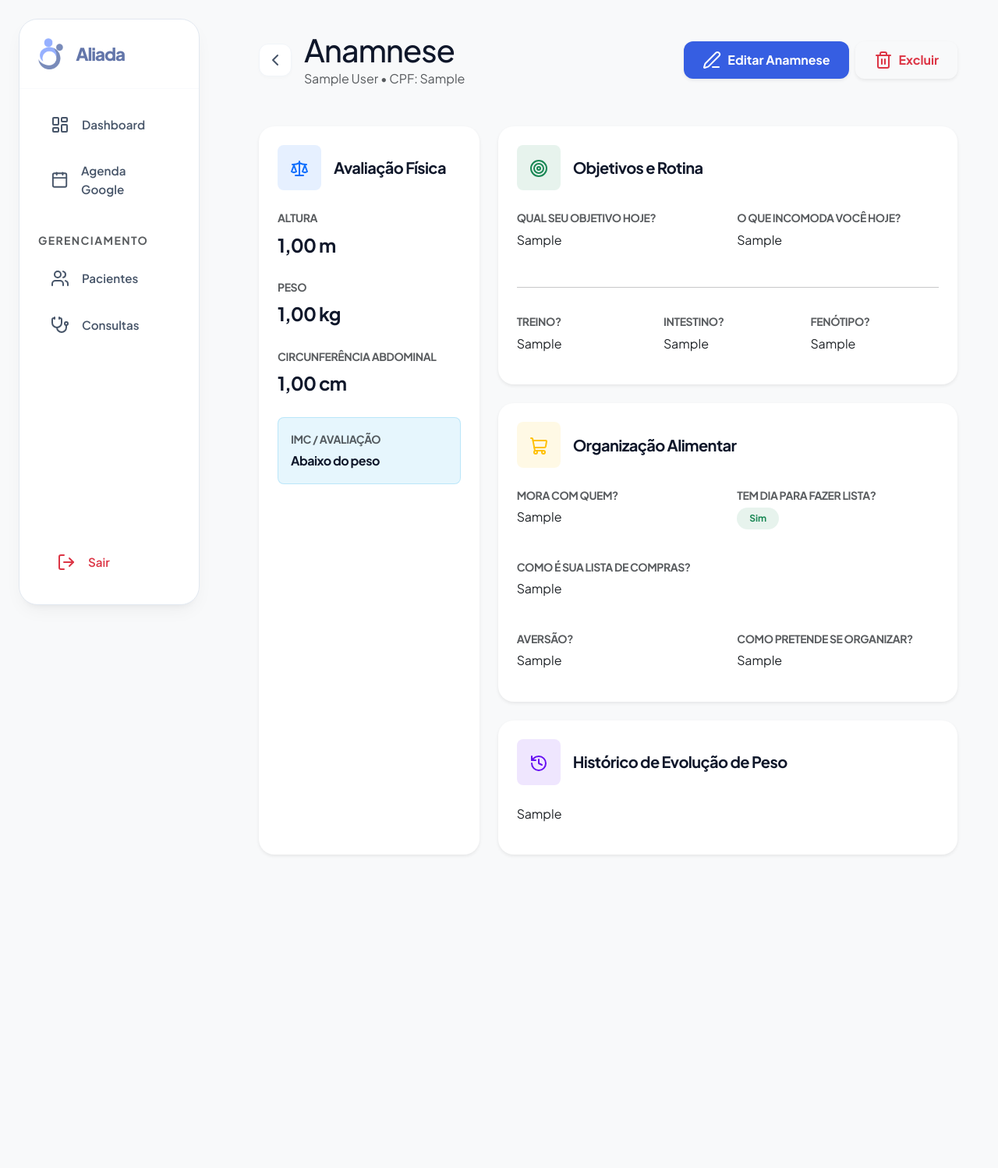
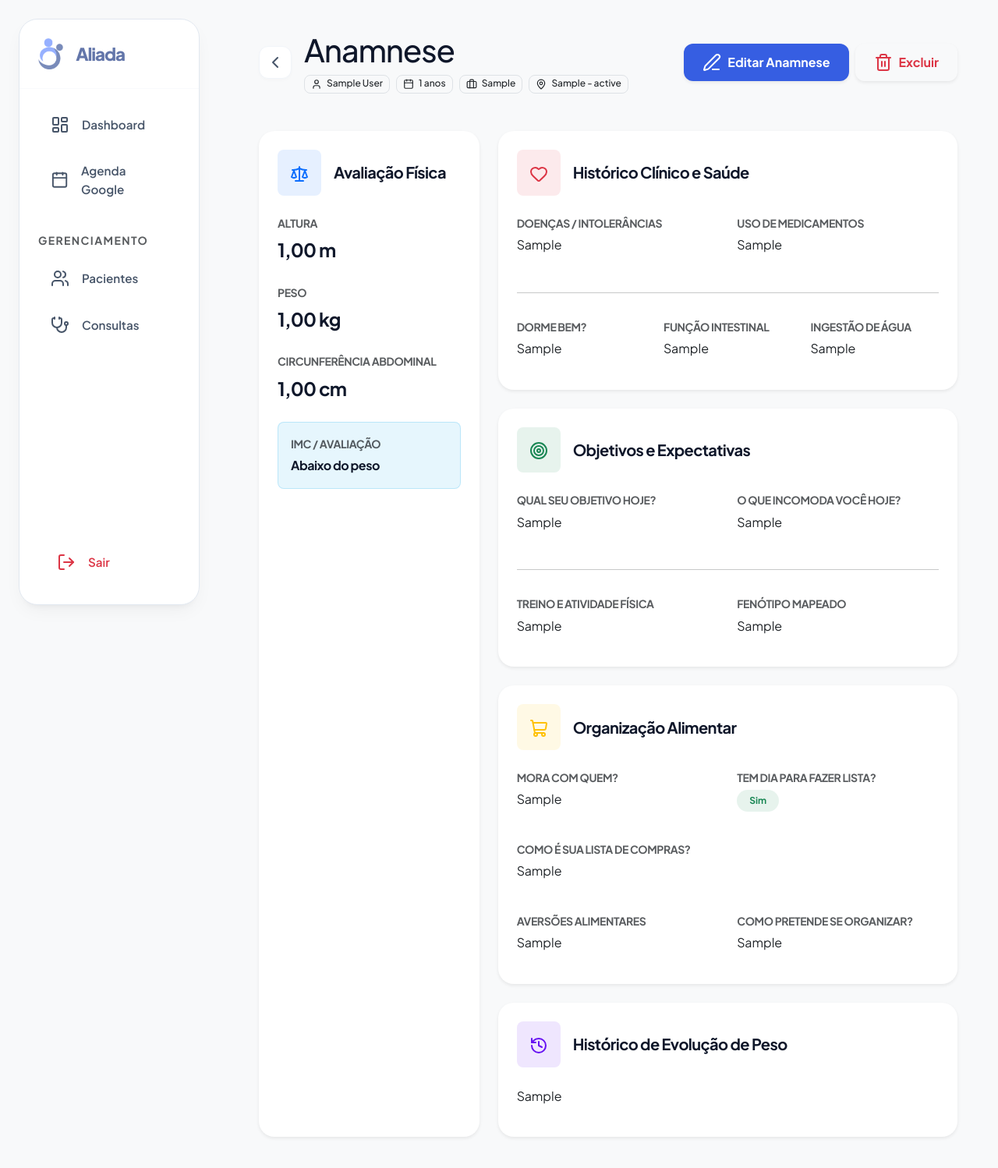
Before and after one commit to lcdeprojects/ag_kit, a Django app: template clinic/templates/clinic/anamnese_detail.html in a window 1280 px wide. Shown: the whole page at 78% size. Before the commit the page ends 1097 px from the top, so only its background shows below. Run offline with Django 5.2, Linux system fonts and the light colour scheme; the template is opened without the code that fills it: values that come from a table or form of the project are taken from there, others are empty; tables that the repository leaves empty hold one stand-in row (values such as "Sample post").

Commit message:
commit_0304

```diff
--- a/clinic/models/anamnese.py
+++ b/clinic/models/anamnese.py
@@ -39,7 +39,6 @@ class Anamnese(models.Model):
     aversao = models.CharField(max_length=100, blank=False, null=True, verbose_name="Aversão?")
     organizacao = models.TextField(blank=False, null=True, verbose_name="Como pretende se organizar?")
     historico_peso = models.TextField(blank=False, null=True, verbose_name="Histórico de Evolução de Peso")
-    nome = models.CharField(max_length=100, blank=False, null=True, verbose_name="Nome")
     cidade = models.CharField(max_length=100, blank=False, null=True, verbose_name="Cidade")
     estado = models.CharField(max_length=2, blank=False, null=True, verbose_name="Estado")
     profissao = models.CharField(max_length=100, blank=False, null=True, verbose_name="Profissão")
--- a/clinic/templates/clinic/anamnese_detail.html
+++ b/clinic/templates/clinic/anamnese_detail.html
@@ -10,8 +10,13 @@
             <i data-lucide="chevron-left"></i>
         </button>
         <div>
-            <h1 class="fw-extrabold mb-0">Anamnese</h1>
-            <p class="text-muted mb-0">{{ patient.name }} • CPF: {{ patient.cpf }}</p>
+            <h1 class="fw-extrabold mb-1">Anamnese</h1>
+            <div class="d-flex flex-wrap gap-2 mt-2">
+                <span class="badge bg-slate-50 text-dark fw-medium border px-2 py-1"><i data-lucide="user" class="me-1" style="width:14px;height:14px"></i> {{ patient.name }}</span>
+                {% if anamnese.idade %}<span class="badge bg-slate-50 text-dark fw-medium border px-2 py-1"><i data-lucide="calendar" class="me-1" style="width:14px;height:14px"></i> {{ anamnese.idade }} anos</span>{% endif %}
+                {% if anamnese.profissao %}<span class="badge bg-slate-50 text-dark fw-medium border px-2 py-1"><i data-lucide="briefcase" class="me-1" style="width:14px;height:14px"></i> {{ anamnese.profissao }}</span>{% endif %}
+                {% if anamnese.cidade or anamnese.estado %}<span class="badge bg-slate-50 text-dark fw-medium border px-2 py-1"><i data-lucide="map-pin" class="me-1" style="width:14px;height:14px"></i> {{ anamnese.cidade }}{% if anamnese.estado %} - {{ anamnese.estado }}{% endif %}</span>{% endif %}
+            </div>
         </div>
     </div>
     <div class="d-flex gap-2">
@@ -38,17 +43,17 @@
 
                 <div class="mb-4">
                     <label class="text-muted small text-uppercase fw-bold mb-1 d-block">Altura</label>
-                    <p class="fs-4 fw-bold text-slate-800">{{ anamnese.altura }} m</p>
+                    <p class="fs-4 fw-bold text-slate-800">{% if anamnese.altura %}{{ anamnese.altura }} m{% else %}--{% endif %}</p>
                 </div>
 
                 <div class="mb-4">
                     <label class="text-muted small text-uppercase fw-bold mb-1 d-block">Peso</label>
-                    <p class="fs-4 fw-bold text-slate-800">{{ anamnese.peso }} kg</p>
+                    <p class="fs-4 fw-bold text-slate-800">{% if anamnese.peso %}{{ anamnese.peso }} kg{% else %}--{% endif %}</p>
                 </div>
 
                 <div class="mb-4">
                     <label class="text-muted small text-uppercase fw-bold mb-1 d-block">Circunferência Abdominal</label>
-                    <p class="fs-4 fw-bold text-slate-800">{{ anamnese.circunferencia_abdominal }} cm</p>
+                    <p class="fs-4 fw-bold text-slate-800">{% if anamnese.circunferencia_abdominal %}{{ anamnese.circunferencia_abdominal }} cm{% else %}--{% endif %}</p>
                 </div>
 
                 <div class="p-3 rounded-3 border
@@ -60,52 +65,89 @@
                     {% elif anamnese.imc_avaliacao == 'Obesidade Grau III' %}imc-grau-3
                     {% else %}bg-slate-50{% endif %}">
                     <label class="text-muted small text-uppercase fw-bold mb-1 d-block">IMC / Avaliação</label>
-                    <p class="mb-0 fw-bold">{{ anamnese.imc_avaliacao }}</p>
+                    <p class="mb-0 fw-bold">{{ anamnese.imc_avaliacao|default:"Não avaliado" }}</p>
                 </div>
             </div>
         </div>
     </div>
 
-    <!-- Coluna 2: Objetivos e Hábitos -->
+    <!-- Coluna 2: Objetivos, Histórico e Hábitos -->
     <div class="col-md-8">
+
+        <!-- Histórico Médico e Saúde -->
+        <div class="card border-0 shadow-sm mb-4">
+            <div class="card-body p-4 text-slate-800">
+                <div class="d-flex align-items-center mb-4">
+                    <div class="bg-danger-soft p-3 rounded-3 me-3 text-danger">
+                        <i data-lucide="heart" style="width: 24px; height: 24px;"></i>
+                    </div>
+                    <h5 class="fw-bold mb-0">Histórico Clínico e Saúde</h5>
+                </div>
+
+                <div class="row g-4">
+                    <div class="col-md-6">
+                        <label class="text-muted small text-uppercase fw-bold mb-1 d-block">Doenças / Intolerâncias</label>
+                        <p class="mb-3">{% if anamnese.doenca_intolerancia %}{{ anamnese.doenca_intolerancia }}{% else %}<em class="text-muted">Não informado</em>{% endif %}</p>
+                    </div>
+                    <div class="col-md-6">
+                        <label class="text-muted small text-uppercase fw-bold mb-1 d-block">Uso de Medicamentos</label>
+                        <p class="mb-3">{% if anamnese.medicamentos %}{{ anamnese.medicamentos }}{% else %}<em class="text-muted">Não informado</em>{% endif %}</p>
+                    </div>
+                    <div class="col-12">
+                        <hr class="my-2 opacity-10">
+                    </div>
+                    <div class="col-md-4">
+                        <label class="text-muted small text-uppercase fw-bold mb-1 d-block">Dorme bem?</label>
+                        <p class="mb-3">{% if anamnese.sono %}{{ anamnese.sono }}{% else %}<em class="text-muted">--</em>{% endif %}</p>
+                    </div>
+                    <div class="col-md-4">
+                        <label class="text-muted small text-uppercase fw-bold mb-1 d-block">Função Intestinal</label>
+                        <p class="mb-3">{% if anamnese.intestino %}{{ anamnese.intestino }}{% else %}<em class="text-muted">--</em>{% endif %}</p>
+                    </div>
+                    <div class="col-md-4">
+                        <label class="text-muted small text-uppercase fw-bold mb-1 d-block">Ingestão de Água</label>
+                        <p class="mb-0">{% if anamnese.toma_agua %}{{ anamnese.toma_agua }}{% else %}<em class="text-muted">--</em>{% endif %}</p>
+                    </div>
+                </div>
+            </div>
+        </div>
+
+        <!-- Objetivos e Expectativas -->
         <div class="card border-0 shadow-sm mb-4">
             <div class="card-body p-4 text-slate-800">
                 <div class="d-flex align-items-center mb-4">
                     <div class="bg-success-soft p-3 rounded-3 me-3">
                         <i data-lucide="target" class="text-success"></i>
                     </div>
-                    <h5 class="fw-bold mb-0">Objetivos e Rotina</h5>
+                    <h5 class="fw-bold mb-0">Objetivos e Expectativas</h5>
                 </div>
 
                 <div class="row g-4">
                     <div class="col-md-6">
                         <label class="text-muted small text-uppercase fw-bold mb-1 d-block">Qual seu objetivo hoje?</label>
-                        <p class="mb-3">{{ anamnese.objetivo }}</p>
+                        <p class="mb-3">{{ anamnese.objetivo|default:"--" }}</p>
                     </div>
                     <div class="col-md-6">
                         <label class="text-muted small text-uppercase fw-bold mb-1 d-block">O que incomoda você hoje?</label>
-                        <p class="mb-3">{{ anamnese.o_que_incomoda }}</p>
+                        <p class="mb-3">{{ anamnese.o_que_incomoda|default:"--" }}</p>
                     </div>
                     <div class="col-12">
                         <hr class="my-2 opacity-10">
                     </div>
-                    <div class="col-md-4">
-                        <label class="text-muted small text-uppercase fw-bold mb-1 d-block">Treino?</label>
-                        <p class="mb-3">{{ anamnese.treino }}</p>
+                    <div class="col-md-6">
+                        <label class="text-muted small text-uppercase fw-bold mb-1 d-block">Treino e Atividade Física</label>
+                        <p class="mb-3">{{ anamnese.treino|default:"--" }}</p>
                     </div>
-                    <div class="col-md-4">
-                        <label class="text-muted small text-uppercase fw-bold mb-1 d-block">Intestino?</label>
-                        <p class="mb-3">{{ anamnese.intestino }}</p>
-                    </div>
-                    <div class="col-md-4">
-                        <label class="text-muted small text-uppercase fw-bold mb-1 d-block">Fenótipo?</label>
-                        <p class="mb-0">{{ anamnese.fenotipo }}</p>
+                    <div class="col-md-6">
+                        <label class="text-muted small text-uppercase fw-bold mb-1 d-block">Fenótipo Mapeado</label>
+                        <p class="mb-0">{{ anamnese.fenotipo|default:"--" }}</p>
                     </div>
                 </div>
             </div>
         </div>
 
-        <div class="card border-0 shadow-sm">
+        <!-- Organização Alimentar -->
+        <div class="card border-0 shadow-sm mb-4">
             <div class="card-body p-4 text-slate-800">
                 <div class="d-flex align-items-center mb-4">
                     <div class="bg-warning-soft p-3 rounded-3 me-3">
@@ -117,41 +159,46 @@
                 <div class="row g-4">
                     <div class="col-md-6">
                         <label class="text-muted small text-uppercase fw-bold mb-1 d-block">Mora com quem?</label>
-                        <p class="mb-3">{{ anamnese.mora_com_quem }}</p>
+                        <p class="mb-3">{{ anamnese.mora_com_quem|default:"--" }}</p>
                     </div>
                     <div class="col-md-6">
                         <label class="text-muted small text-uppercase fw-bold mb-1 d-block">Tem dia para fazer lista?</label>
+                        {% if anamnese.tem_dia_lista_compras %}
                         <span class="badge {% if anamnese.tem_dia_lista_compras == 'Sim' %}bg-success-soft text-success{% else %}bg-slate-100 text-slate-600{% endif %} px-3 py-2 rounded-pill">
                             {{ anamnese.tem_dia_lista_compras }}
                         </span>
+                        {% else %}
+                        <em class="text-muted">--</em>
+                        {% endif %}
                     </div>
                     <div class="col-12">
                         <label class="text-muted small text-uppercase fw-bold mb-1 d-block">Como é sua lista de compras?</label>
-                        <p class="mb-3">{{ anamnese.como_e_lista_compras }}</p>
+                        <p class="mb-3">{{ anamnese.como_e_lista_compras|default:"--" }}</p>
                     </div>
                     <div class="col-md-6">
-                        <label class="text-muted small text-uppercase fw-bold mb-1 d-block">Aversão?</label>
-                        <p class="mb-3">{{ anamnese.aversao }}</p>
+                        <label class="text-muted small text-uppercase fw-bold mb-1 d-block">Aversões Alimentares</label>
+                        <p class="mb-3">{{ anamnese.aversao|default:"--" }}</p>
                     </div>
                     <div class="col-md-6">
                         <label class="text-muted small text-uppercase fw-bold mb-1 d-block">Como pretende se organizar?</label>
-                        <p class="mb-0">{{ anamnese.organizacao }}</p>
+                        <p class="mb-0">{{ anamnese.organizacao|default:"--" }}</p>
                     </div>
                 </div>
             </div>
         </div>
 
+        <!-- Histórico de Peso -->
         <div class="card border-0 shadow-sm mt-4">
             <div class="card-body p-4 text-slate-800">
                 <div class="d-flex align-items-center mb-4">
                     <div class="bg-indigo-soft p-3 rounded-3 me-3">
                         <i data-lucide="history" class="text-indigo"></i>
                     </div>
-                    <h5 class="fw-bold mb-0">Histórico de Evolução de Peso  </h5>
+                    <h5 class="fw-bold mb-0">Histórico de Evolução de Peso</h5>
                 </div>
                 <div class="row g-4">
                     <div class="col-12">
-                        <p class="mb-0">{{ anamnese.historico_peso|linebreaks }}</p>
+                        <p class="mb-0">{{ anamnese.historico_peso|default:"Nenhum histórico registrado."|linebreaks }}</p>
                     </div>
                 </div>
             </div>
--- a/clinic/views/anamnese.py
+++ b/clinic/views/anamnese.py
@@ -40,7 +40,7 @@ class AnamneseCreateView(LoginRequiredMixin, CrudMixin, CreateView):
         'como_e_lista_compras', 'fenotipo', 'o_que_incomoda',
         'imc_avaliacao', 'circunferencia_abdominal', 'objetivo',
         'treino', 'intestino', 'aversao', 'organizacao', 'historico_peso',
-        'nome', 'cidade', 'estado', 'profissao', 'idade',
+        'cidade', 'estado', 'profissao', 'idade',
         'toma_agua', 'medicamentos', 'sono', 'doenca_intolerancia'
     ]
     template_name = 'clinic/anamnese_form.html'
@@ -66,7 +66,7 @@ class AnamneseUpdateView(LoginRequiredMixin, CrudMixin, UpdateView):
         'como_e_lista_compras', 'fenotipo', 'o_que_incomoda',
         'imc_avaliacao', 'circunferencia_abdominal', 'objetivo',
         'treino', 'intestino', 'aversao', 'organizacao', 'historico_peso',
-        'nome', 'cidade', 'estado', 'profissao', 'idade',
+        'cidade', 'estado', 'profissao', 'idade',
         'toma_agua', 'medicamentos', 'sono', 'doenca_intolerancia'
     ]
     template_name = 'clinic/anamnese_form.html'
```
Also changed, not shown: clinic/templates/clinic/anamnese_form.html (+9 -4 lines), clinic/migrations/0021_remove_anamnese_nome_remove_appointment_status_and_more.py (added).
